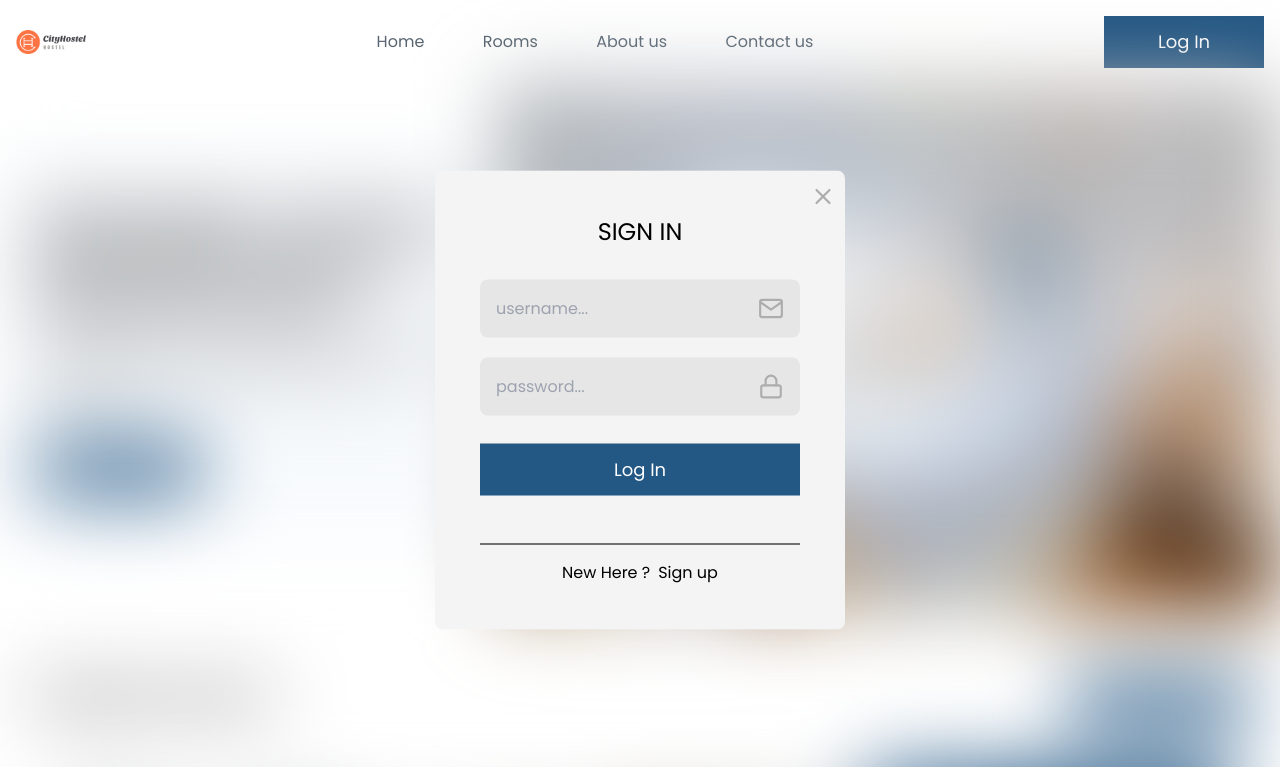
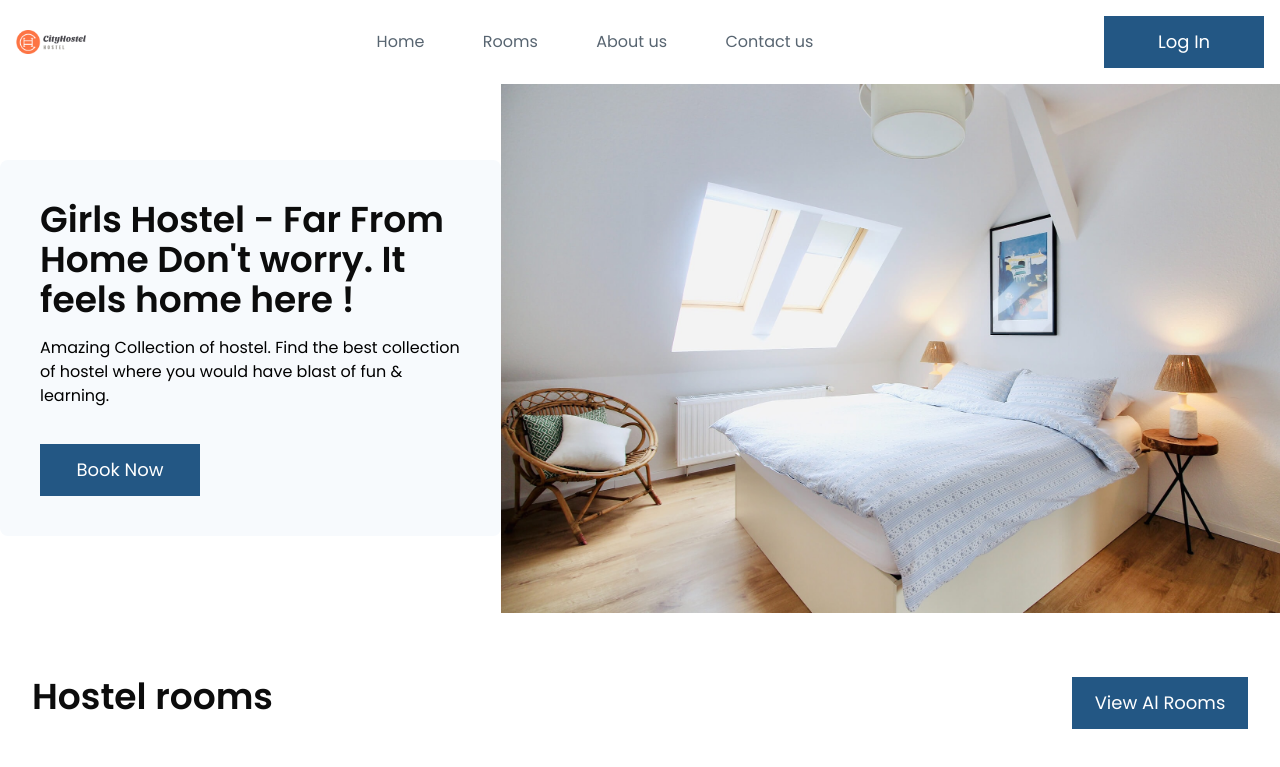
Before and after one commit to BJ-331/city-hostel, a React (Vite) app in the folder client/: page / in a window 1280 px wide. Shown: the top 767 px of the page. Built offline with nearby package versions, Linux system fonts and the light colour scheme.

Commit message:
Update home.tsx

```diff
--- a/client/src/pages/home/home.tsx
+++ b/client/src/pages/home/home.tsx
@@ -26,7 +26,7 @@ export const Home = React.memo(() => {
     <div>
       <main
         className={classNames("flex flex-col", {
-          "blur-2xl  fixed": bookingContext?.authModalStatus,
+          "blur-2xl  fixed": bookingContext?.authModalStatus.loginMenu,
         })}
       >
         <HomeSection />
@@ -35,7 +35,7 @@ export const Home = React.memo(() => {
         <Footer />
       </main>
 
-      {bookingContext?.authModalStatus && (
+      {bookingContext?.authModalStatus.loginMenu && (
         <Modal
           classname="bg-other-white-100 p-3 animate-glow z-50 "
           ref={bookingRef}
```
